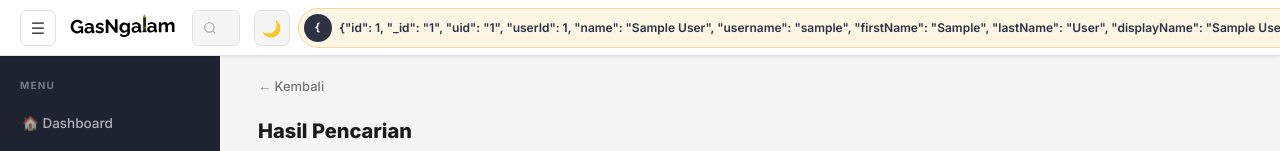
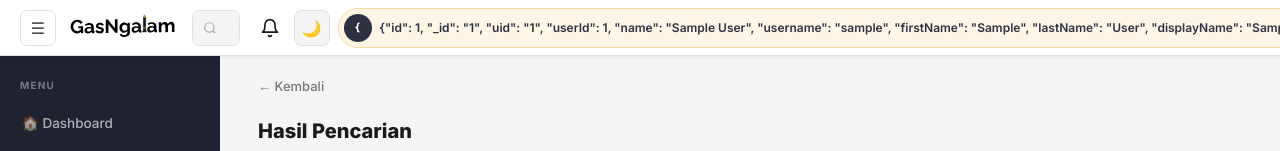
Before and after one commit to difaoctaviafirdayani/Gasngalam_frontend, a React (Vite) app: page /search in a window 1280 px wide. Shown: the top 151 px of the page. Built offline with nearby package versions, Linux system fonts and the light colour scheme; no server answers; sample sign-in values are in the browser's storage.

Commit message:
ubah posisi notifikasi ke bagian atas

```diff
--- a/src/components/Sidebar.jsx
+++ b/src/components/Sidebar.jsx
@@ -33,14 +33,6 @@ export default function Sidebar({ open, onClose }) {
               <button className={'sidebar-item' + (location.pathname === '/favorites' ? ' active' : '')} onClick={() => go('/favorites')} style={{ whiteSpace: 'nowrap' }}>❤️ Destinasi Tersimpan</button>
               <button className={'sidebar-item' + (location.pathname === '/profile' ? ' active' : '')} onClick={() => go('/profile')} style={{ whiteSpace: 'nowrap' }}>👤 Profil Saya</button>
               {/* Notifikasi dengan badge */}
-              <button className={'sidebar-item' + (location.pathname === '/notifications' ? ' active' : '')} onClick={() => go('/notifications')} style={{ whiteSpace: 'nowrap', display: 'flex', alignItems: 'center', justifyContent: 'space-between' }}>
-                <span>🔔 Notifikasi</span>
-                {notifCount > 0 && (
-                  <span style={{ background: '#e74c3c', color: '#fff', fontSize: 10, fontWeight: 800, borderRadius: 99, padding: '1px 6px', minWidth: 18, textAlign: 'center' }}>
-                    {notifCount > 9 ? '9+' : notifCount}
-                  </span>
-                )}
-              </button>
             </>
           ) : (
             <button className={'sidebar-item' + (location.pathname === '/' ? ' active' : '')} onClick={() => go('/')} style={{ whiteSpace: 'nowrap' }}>🏠 Dashboard</button>
--- a/src/components/Topbar.jsx
+++ b/src/components/Topbar.jsx
@@ -4,6 +4,7 @@ import { useApp } from '../context/AppContext';
 import Sidebar from './Sidebar';
 import logo from '../assets/logo gasngalam.svg';
 import api from '../services/api';
+import { FaMoon, FaSun } from 'react-icons/fa';
 
 function NotifDropdown({ onClose }) {
   const { setNotifCount } = useApp();
--- a/src/pages/UserLayout.jsx
+++ b/src/pages/UserLayout.jsx
@@ -40,6 +40,15 @@ export default function UserLayout({ children }) {
           />
         </div>
         <div className="topbar-right">
+  {/* NOTIFIKASI */}
+  {user && (
+    <button onClick={() => navigate('/notifications')} title="Notifikasi" style={{ position: 'relative', background: 'none', border: 'none', cursor: 'pointer', padding: '4px 6px', borderRadius: 8, display: 'flex', alignItems: 'center' }}>
+      <svg width="20" height="20" viewBox="0 0 24 24" fill="none" stroke="var(--text)" strokeWidth="2" strokeLinecap="round" strokeLinejoin="round">
+        <path d="M18 8A6 6 0 0 0 6 8c0 7-3 9-3 9h18s-3-2-3-9"/>
+        <path d="M13.73 21a2 2 0 0 1-3.46 0"/>
+      </svg>
+    </button>
+  )}
           {/* ✅ Tombol toggle */}
           <button className="theme-toggle-btn" onClick={toggleTheme} title="Ganti tema">
             {theme === 'light' ? '🌙' : '☀️'}
```
